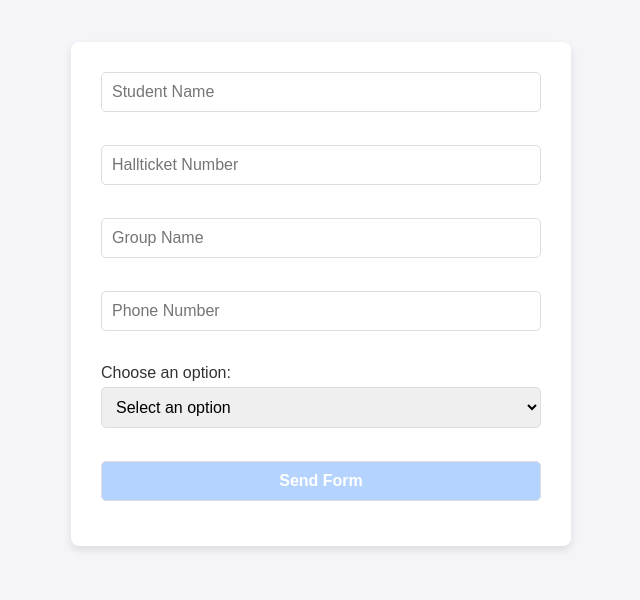
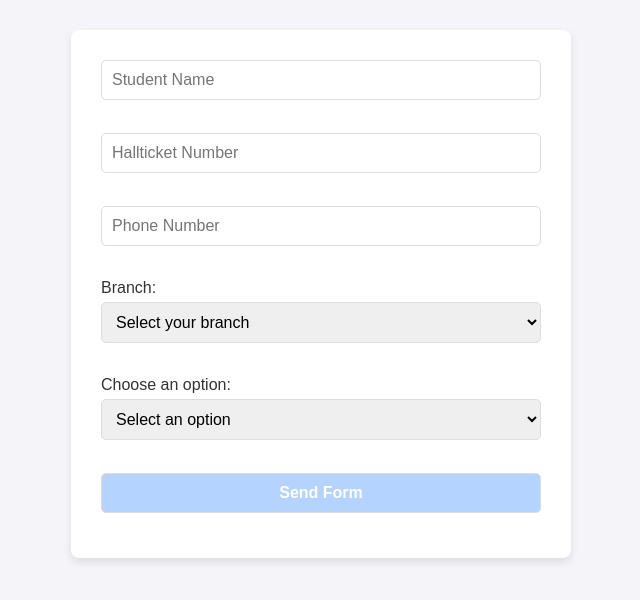
Before and after one commit to Phoenix-star-tech/Registration-Form, a plain HTML site: page index.html in a window 1280 px wide. Shown: the part 106-706 px from the top of the page, without its empty margins (319-959 px from the left). Drawn offline with Linux system fonts and the light colour scheme.

Commit message:
Update index.html

```diff
--- a/index.html
+++ b/index.html
@@ -3,7 +3,7 @@
 <head>
     <meta charset="UTF-8">
     <meta name="viewport" content="width=device-width, initial-scale=1.0">
-    <title>Registration From</title>
+    <title>Registration Form</title>
     <link rel="stylesheet" href="index.css">
     <script src="main.js" defer></script>
 </head>
@@ -16,11 +16,18 @@
 
             <input type="text" name="Studnt Name" placeholder="Student Name" required oninput="checkInput()"><br>
             <input type="text" name="Hallticket Number" placeholder="Hallticket Number" required oninput="checkInput()"><br>
-            <input type="text" name="Group Name" placeholder="Group Name" required oninput="checkInput()"><br>
             <input type="tel" name="Phone Number" placeholder="Phone Number" required oninput="checkInput()"><br>
 
-            <label for="event">Choose an option:</label>
-            <select name="event" id="event" onchange="handleOptionChange()" required>
+            <label for="branch">Branch:</label>
+            <select name="branch" id="branch" required>
+                <option value="">Select your branch</option>
+                <option value="CSE">CSE</option>
+                <option value="CSM">CSM(AI & ML)</option>
+                <option value="DS">DS</option>
+                <option value="ECE">ECE</option>
+            </select><br>
+            <label for="eventChoice">Choose an option:</label>
+            <select name="eventChoice" id="eventChoice" onchange="handleOptionChange()" required>
                 <option value="">Select an option</option>
                 <optgroup label="Cultural events">
                     <option value="Dance">Dance</option>
@@ -47,7 +54,7 @@
             <div id="players" style="display: none;">
                 <label for="game_mode">Game Mode:</label>
                 <select id="game_mode" name="Game Mode">
-                  <option value="Select game mode">Select Game mode</option>
+                    <option value="">Select Game Mode</option>
                     <option value="Solo">Solo</option>
                     <option value="Duo">Duo</option>
                     <option value="Squad">Squad</option>
```
